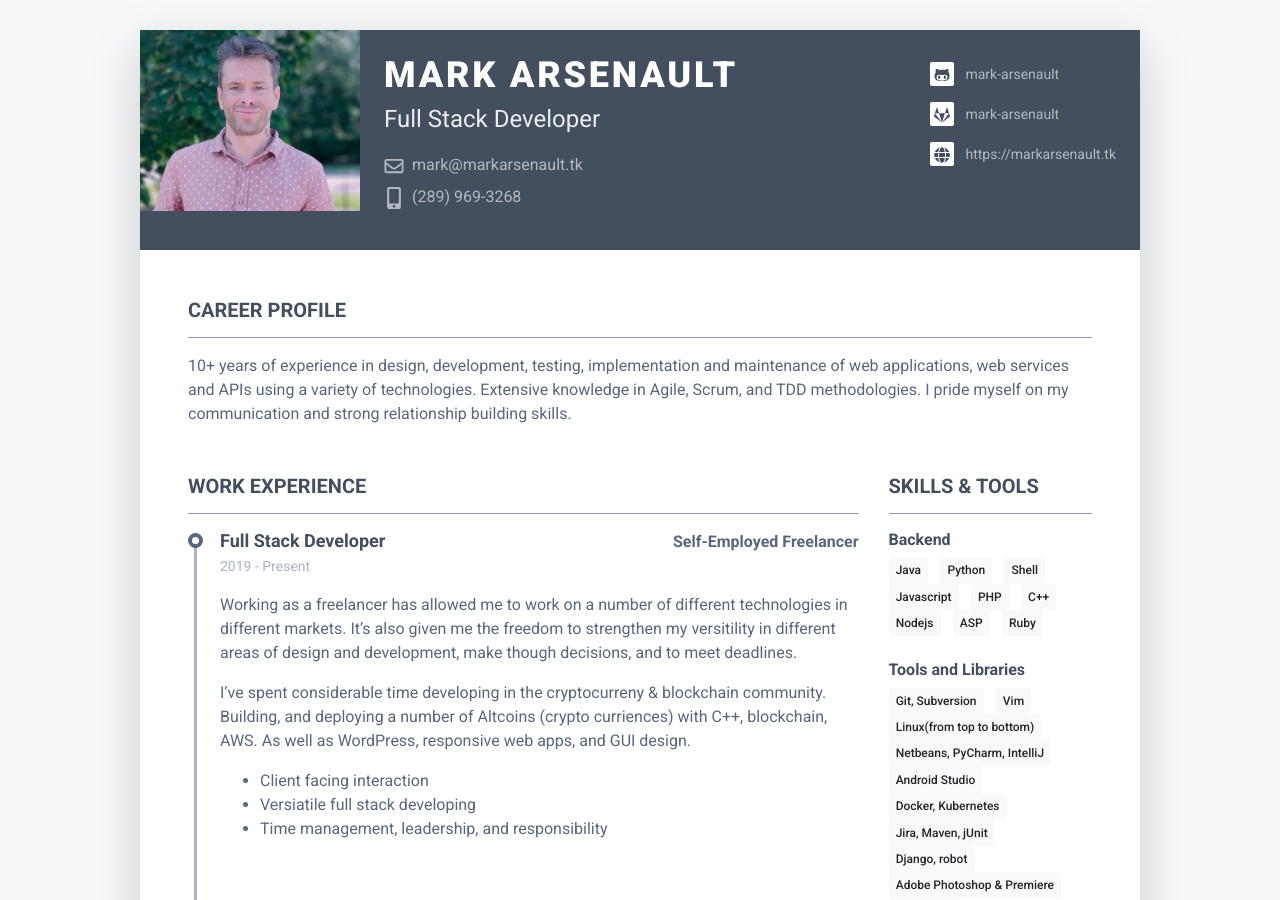
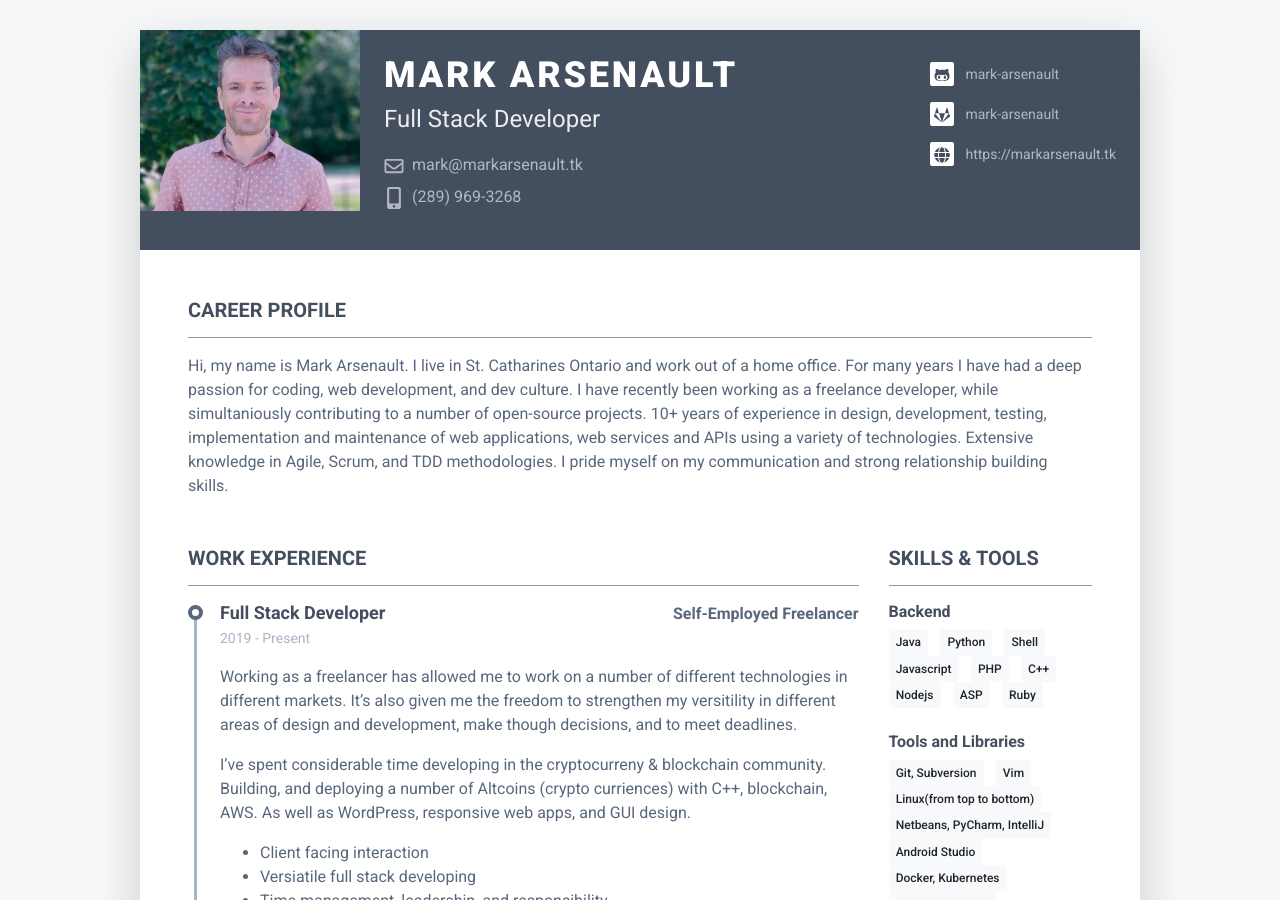
Before and after one commit to mark-arsenault/mark-arsenault.github.io, a Jekyll site: the page built from index.markdown, in a window 1280 px wide and 900 px high. Built offline with Jekyll 4.4.1, drawn with Linux system fonts in a browser that asks for light colours; nearby versions of some CDN libraries.

Commit message:
modified summary

```diff
--- a/_data/data.yml
+++ b/_data/data.yml
@@ -20,6 +20,11 @@ interests:
     link:
 
 summary: |
+  Hi, my name is Mark Arsenault. I live in St. Catharines Ontario and work out of a home office.
+  For many years I have had a deep passion for coding, web development, and dev culture. I have
+  recently been working as a freelance developer, while simultaniously contributing to a number
+  of open-source projects.
+
   10+ years of experience in design, development, testing, implementation and maintenance
   of web applications, web services and APIs using a variety of technologies.
   Extensive knowledge in Agile, Scrum, and TDD methodologies. I pride myself on my communication
```
